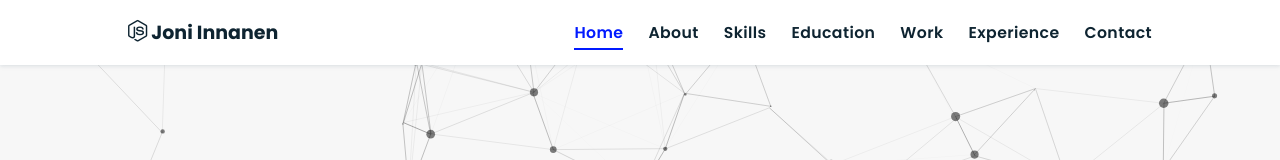
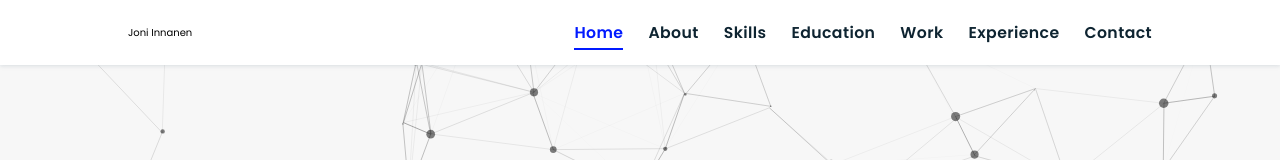
Before and after one commit to Ruskivotka/ruskivotka.github.io, a plain HTML site: page index.html in a window 1280 px wide. Shown: the top 160 px of the page. Drawn offline with nearby package versions, Linux system fonts and the light colour scheme.

Commit message:
Update index.html

```diff
--- a/index.html
+++ b/index.html
@@ -25,7 +25,7 @@
 
 <!-- navbar starts -->
 <header>
-        <a href="/" class="logo"><i class="fab fa-node-js"></i> Joni Innanen</a>
+        <a>Joni Innanen</a>
 
         <div id="menu" class="fas fa-bars"></div>
         <nav class="navbar">
```
